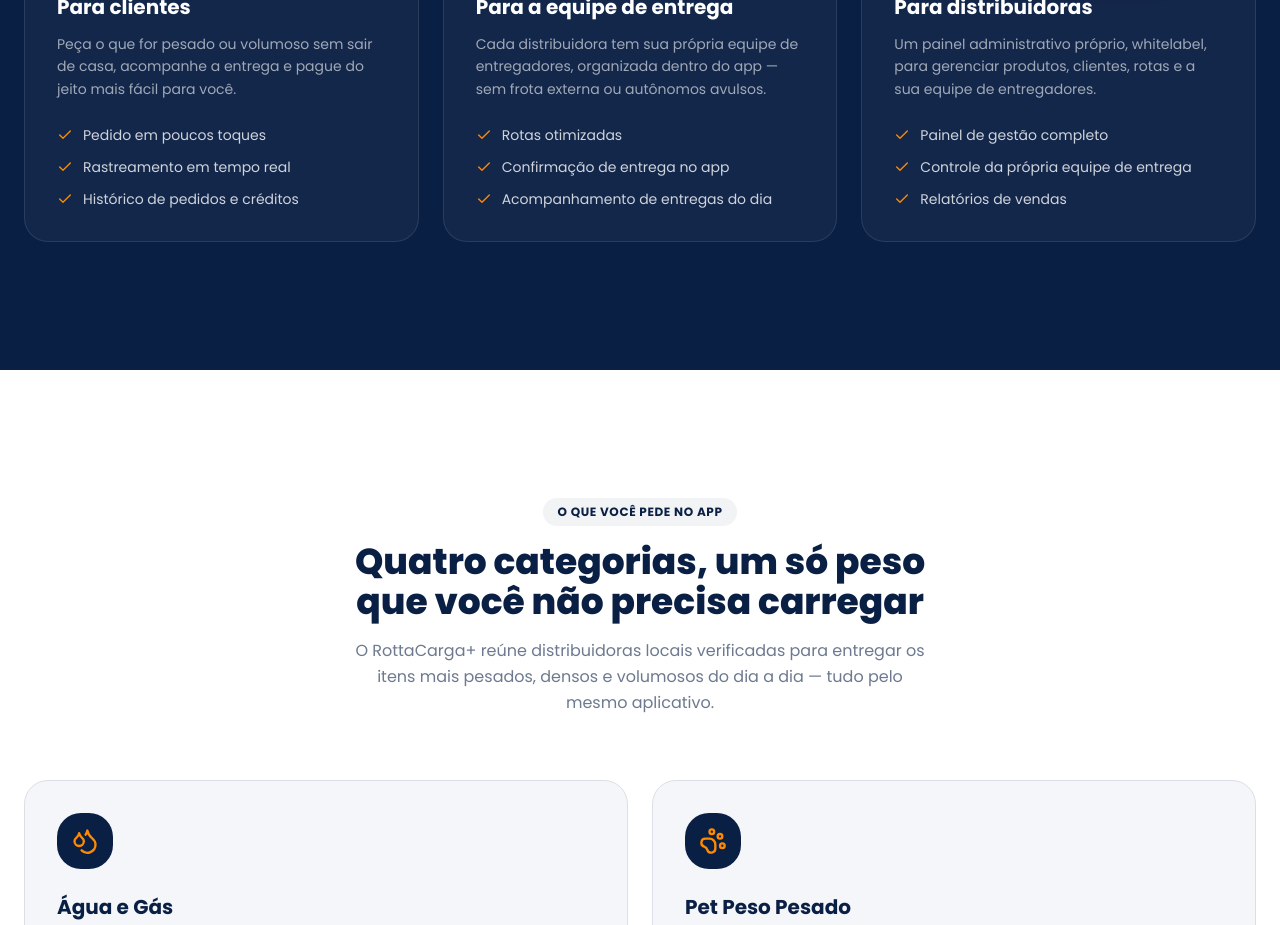
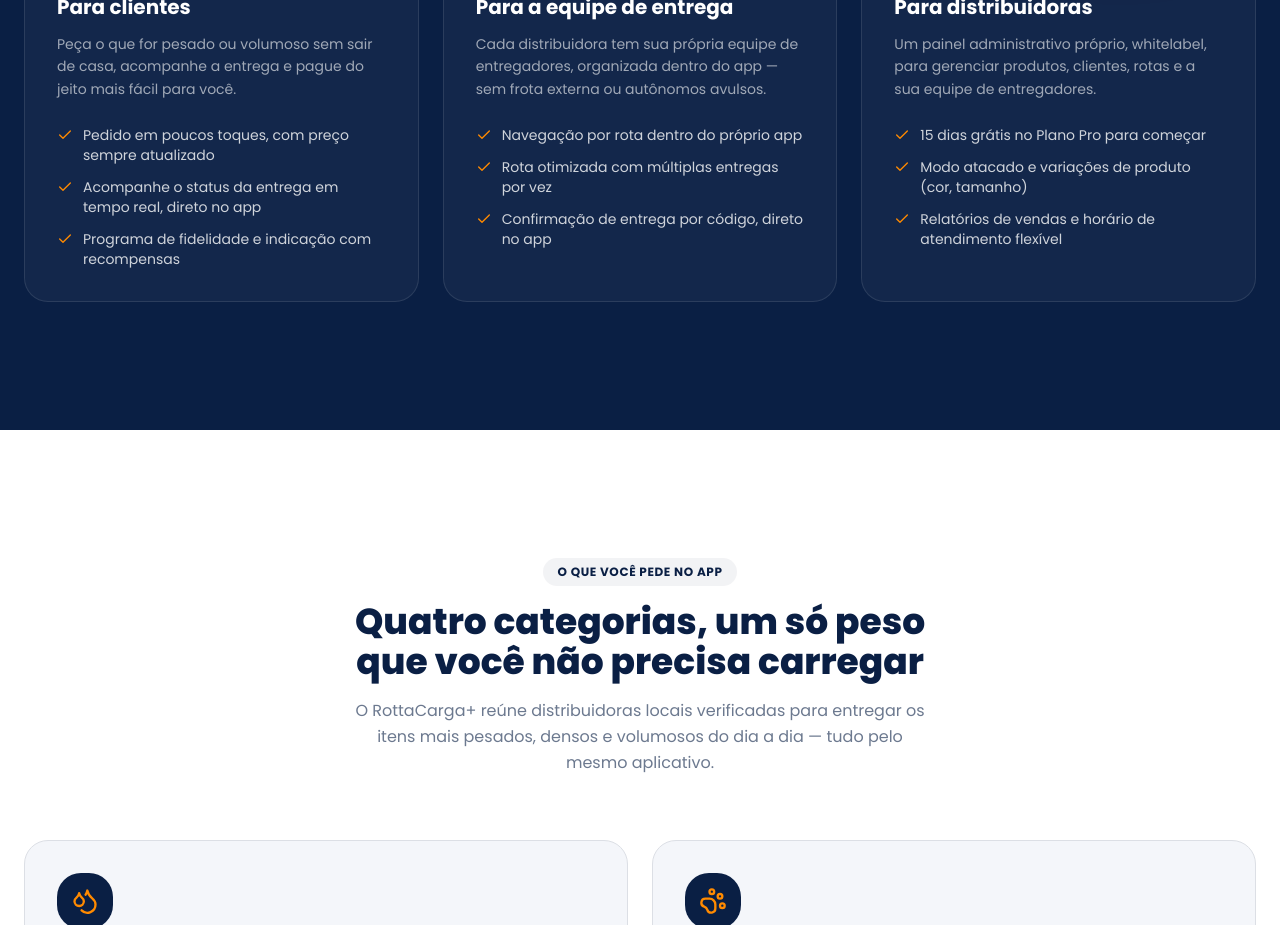
Before and after one commit to ElcioReis3/rotta_landing_page, a React (Vite) app: page / in a window 1280 px wide. Shown: the part 3320-4245 px from the top of the page. Built offline with nearby package versions, Linux system fonts and the light colour scheme.

Commit message:
content: atualizar cards de perfil com funcionalidades atuais do app

```diff
--- a/src/components/Profiles.jsx
+++ b/src/components/Profiles.jsx
@@ -6,30 +6,47 @@
     icon: User,
     title: "Para clientes",
     desc: "Peça o que for pesado ou volumoso sem sair de casa, acompanhe a entrega e pague do jeito mais fácil para você.",
-    items: ["Pedido em poucos toques", "Rastreamento em tempo real", "Histórico de pedidos e créditos"],
+    items: [
+      "Pedido em poucos toques, com preço sempre atualizado",
+      "Acompanhe o status da entrega em tempo real, direto no app",
+      "Programa de fidelidade e indicação com recompensas",
+    ],
   },
   {
     icon: Bike,
     title: "Para a equipe de entrega",
     desc: "Cada distribuidora tem sua própria equipe de entregadores, organizada dentro do app — sem frota externa ou autônomos avulsos.",
-    items: ["Rotas otimizadas", "Confirmação de entrega no app", "Acompanhamento de entregas do dia"],
+    items: [
+      "Navegação por rota dentro do próprio app",
+      "Rota otimizada com múltiplas entregas por vez",
+      "Confirmação de entrega por código, direto no app",
+    ],
   },
   {
     icon: Building2,
     title: "Para distribuidoras",
     desc: "Um painel administrativo próprio, whitelabel, para gerenciar produtos, clientes, rotas e a sua equipe de entregadores.",
-    items: ["Painel de gestão completo", "Controle da própria equipe de entrega", "Relatórios de vendas"],
+    items: [
+      "15 dias grátis no Plano Pro para começar",
+      "Modo atacado e variações de produto (cor, tamanho)",
+      "Relatórios de vendas e horário de atendimento flexível",
+    ],
   },
 ];
 
 export default function Profiles() {
   return (
-    <section id="perfis" className="py-24 md:py-32 bg-navy-900 relative overflow-hidden">
+    <section
+      id="perfis"
+      className="py-24 md:py-32 bg-navy-900 relative overflow-hidden"
+    >
       <div className="absolute top-0 right-0 h-80 w-80 rounded-full bg-flame-500/10 blur-3xl" />
 
       <div className="container relative">
         <div className="max-w-xl mx-auto text-center mb-16">
-          <Badge variant="light" className="mb-4">Para quem é</Badge>
+          <Badge variant="light" className="mb-4">
+            Para quem é
+          </Badge>
           <h2 className="font-display font-extrabold text-3xl md:text-4xl text-white text-balance">
             Um app, três jeitos de fazer parte da rota
           </h2>
@@ -45,11 +62,18 @@
               <div className="h-12 w-12 rounded-xl bg-flame-500 flex items-center justify-center mb-6">
                 <p.icon className="h-6 w-6 text-white" />
               </div>
-              <h3 className="font-display font-bold text-xl text-white mb-3">{p.title}</h3>
-              <p className="text-sm text-white/60 leading-relaxed mb-6">{p.desc}</p>
+              <h3 className="font-display font-bold text-xl text-white mb-3">
+                {p.title}
+              </h3>
+              <p className="text-sm text-white/60 leading-relaxed mb-6">
+                {p.desc}
+              </p>
               <ul className="space-y-3">
                 {p.items.map((it) => (
-                  <li key={it} className="flex items-start gap-2.5 text-sm text-white/80">
+                  <li
+                    key={it}
+                    className="flex items-start gap-2.5 text-sm text-white/80"
+                  >
                     <Check className="h-4 w-4 text-flame-500 mt-0.5 shrink-0" />
                     {it}
                   </li>
```
